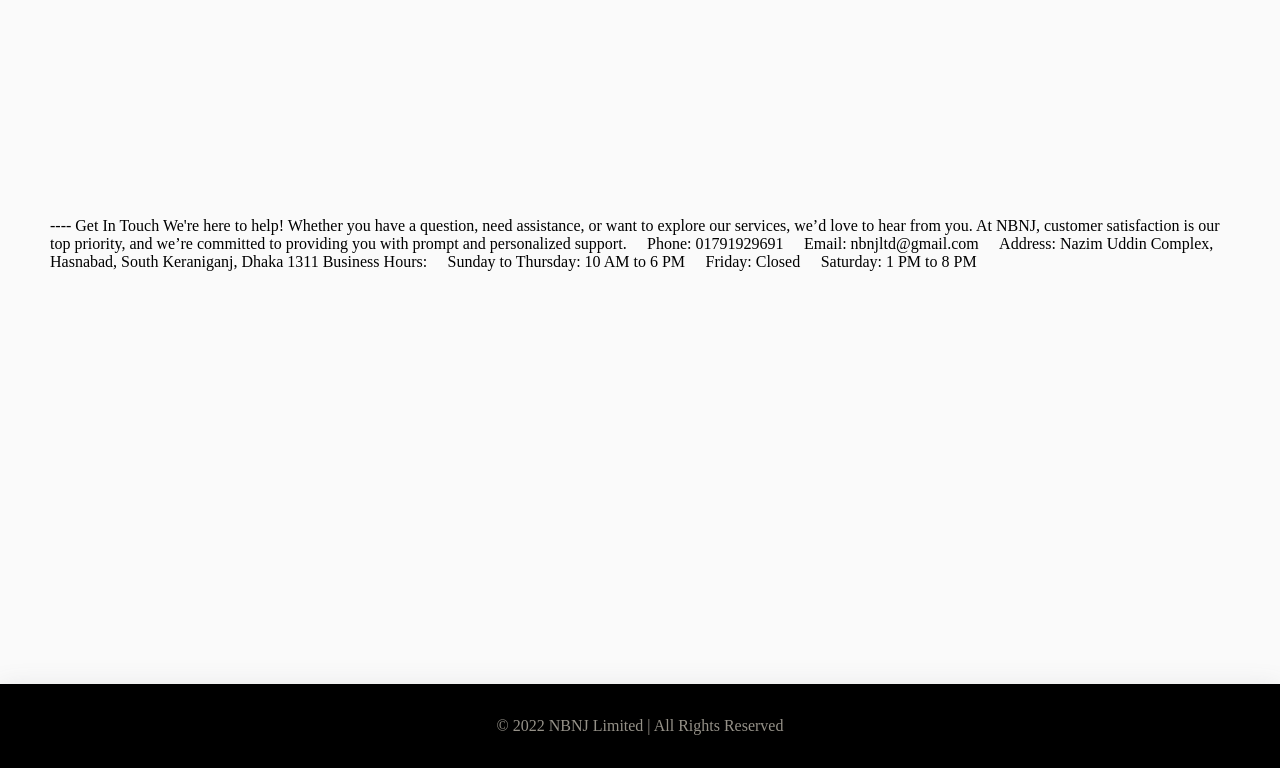
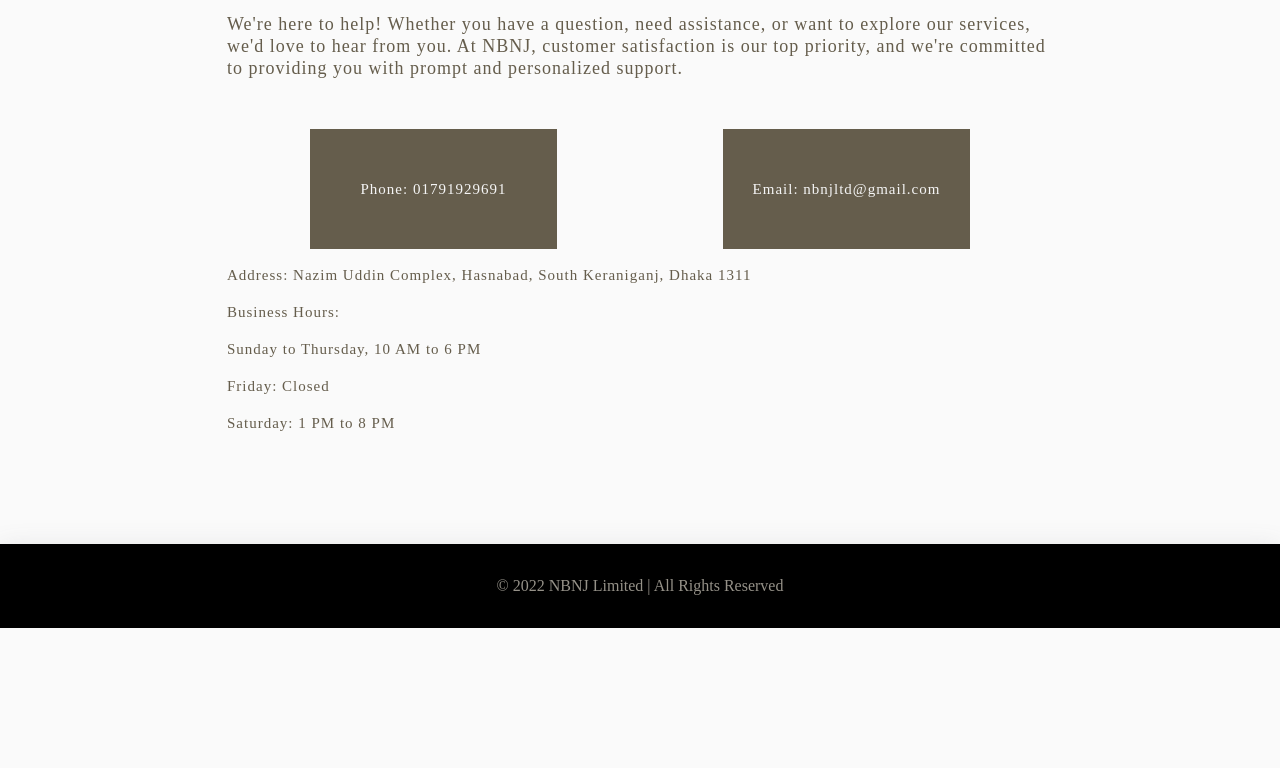
Before and after one commit to Nasimul-Rahman/NBNJ, a plain HTML site: page contact.html in a window 1280 px wide. Shown: the part 676-1444 px from the top of the page. After the commit the page ends 1304 px from the top, so only its background shows below. Drawn offline with Linux system fonts and the light colour scheme; files whose address does not match are found by name.

Commit message:
updated contact page

```diff
--- a/CSS/banner.css
+++ b/CSS/banner.css
@@ -29,6 +29,7 @@
   flex-direction: column;
 
   background-image: url("./media/black-bg.jpg");
+  background-size: 100% 100%;
   background-size: cover;
   background-position: center;
   background-repeat: no-repeat;
--- /dev/null
+++ b/CSS/contact.css
@@ -0,0 +1,70 @@
+.contact_main_container {
+    margin:50px;
+    height: 80vh;
+
+    display: flex;
+    justify-content: center;
+    align-items: center;
+}
+
+.contact_main_container p {
+    font-size: 18px;
+    line-height: 22px;
+    font-weight: 500;
+    letter-spacing: 1px;
+    color: #655d4c;
+    font-weight: 400;
+}
+
+.contact_card {
+    padding: 20px;
+
+    width: 70%;
+}
+
+.contact_card h2 {
+    font-size: 50px;
+    line-height: 30px;
+    font-weight: 400;
+    letter-spacing: 5px;
+    color: #655d4c;
+}
+
+.contact_card h3 {
+    font-size: 15px;
+    line-height: 22px;
+    font-weight: 500;
+    letter-spacing: 1px;
+    color: #655d4c;
+}
+
+.contact_detail_cards {
+    margin-top: 50px;
+    width: 100%;
+}
+
+.contact_detail_card_row {
+    width: 100%;
+    display: flex;
+    justify-content: space-around;
+}
+
+.contact_detail_card {
+    background-color: #655d4c;
+    width: 30%;
+    height: 15vh;
+
+    display: flex;
+    justify-content: center;
+    align-items: center;
+}
+
+.contact_detail_card h3 {
+    font-size: 15px;
+    line-height: 22px;
+    font-weight: 500;
+    letter-spacing: 1px;
+    color: whitesmoke;
+    font-weight: 400;
+
+}
--- a/CSS/projects.css
+++ b/CSS/projects.css
@@ -3,6 +3,8 @@
     justify-content: center;
     align-items: center;
     flex-direction: column;
+
+    margin-top: 40px;
     margin-bottom: 40px;
 
 }
--- a/CSS/style.css
+++ b/CSS/style.css
@@ -4,9 +4,14 @@
 @import 'footer.css';
 @import 'about.css';
 @import 'projects.css';
+@import 'contact.css';
 
 body {
   margin: 0px;
   background-color: #fafafa;
   width: 100%;
 }
+
+.container {
+  margin: 0px;
+}
--- a/contact.html
+++ b/contact.html
@@ -36,18 +36,32 @@
         <h2 class="title">CONTACT US</h2>
       </div>
 
-      <div class="aboutpage_main_container">
-        <p>---- Get In Touch
-            We're here to help! Whether you have a question, need assistance, or want to explore our
-            services, we’d love to hear from you. At NBNJ, customer satisfaction is our top priority, and
-            we’re committed to providing you with prompt and personalized support.
-             Phone: 01791929691
-             Email: nbnjltd@gmail.com
-             Address: Nazim Uddin Complex, Hasnabad, South Keraniganj, Dhaka 1311
-            Business Hours:
-             Sunday to Thursday: 10 AM to 6 PM
-             Friday: Closed
-             Saturday: 1 PM to 8 PM</p>
+      <div class="contact_main_container">
+
+        <div class="contact_card">
+          <h2>GET IN TOUCH!</h2>
+          <p>We're here to help! Whether you have a question, need assistance, or want to explore our
+            services, we'd love to hear from you. At NBNJ, customer satisfaction is our top priority, and
+            we're committed to providing you with prompt and personalized support.</p>
+
+          <div class="contact_detail_cards">
+            <div class="contact_detail_card_row">
+              <div class="contact_detail_card">
+                <h3>Phone: 01791929691</h3>
+              </div>
+              <div class="contact_detail_card">
+                <h3>Email: nbnjltd@gmail.com</h3>
+              </div>
+            </div>
+          </div>
+
+          <h3>Address: Nazim Uddin Complex, Hasnabad, South Keraniganj, Dhaka 1311</h3>
+          <h3>Business Hours: </h3>
+          <h3>Sunday to Thursday, 10 AM to 6 PM</h3>
+          <h3>Friday: Closed</h3>
+          <h3>Saturday: 1 PM to 8 PM</h3>
+        </div>
+
       </div>
 
       <footer>
```
Also changed, not shown: CSS/media/black-bg.jpg.
